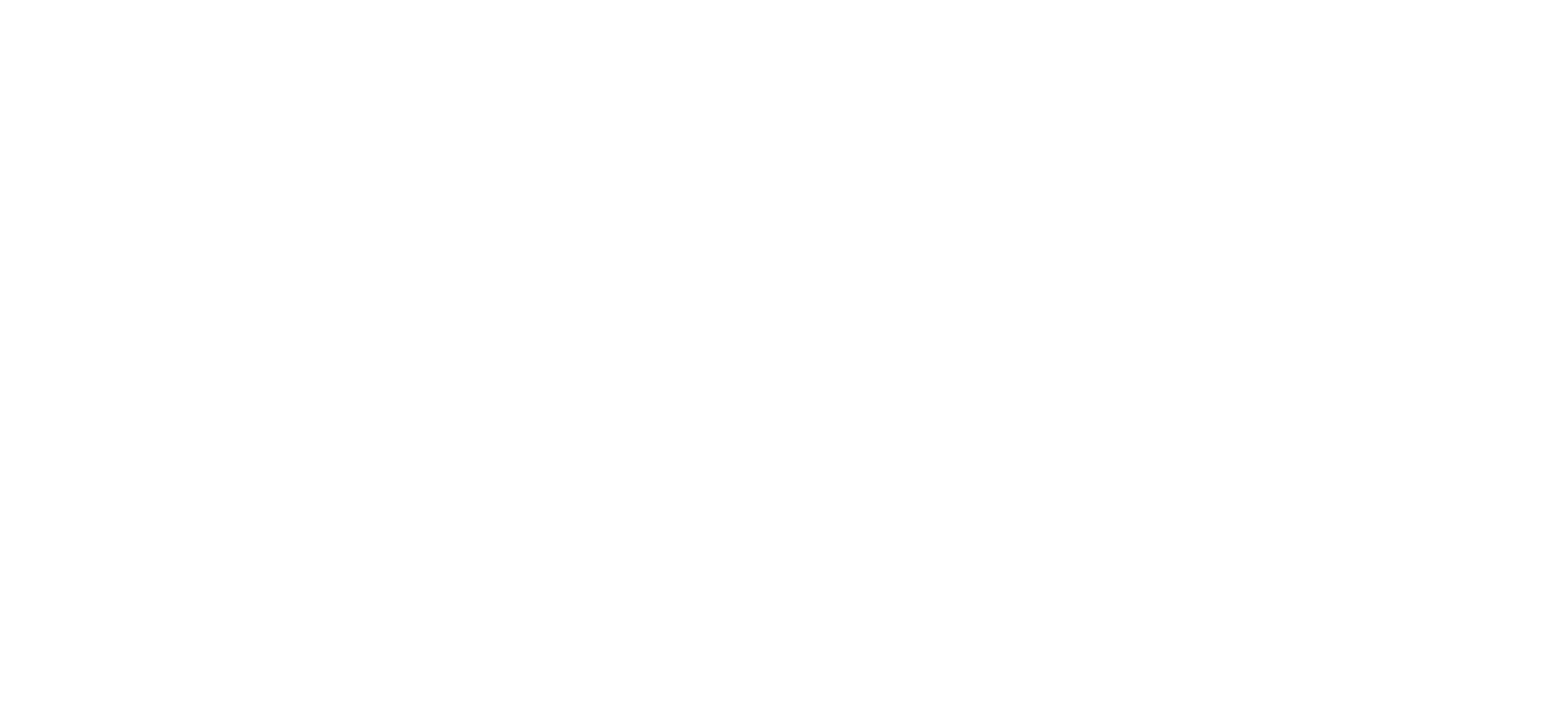
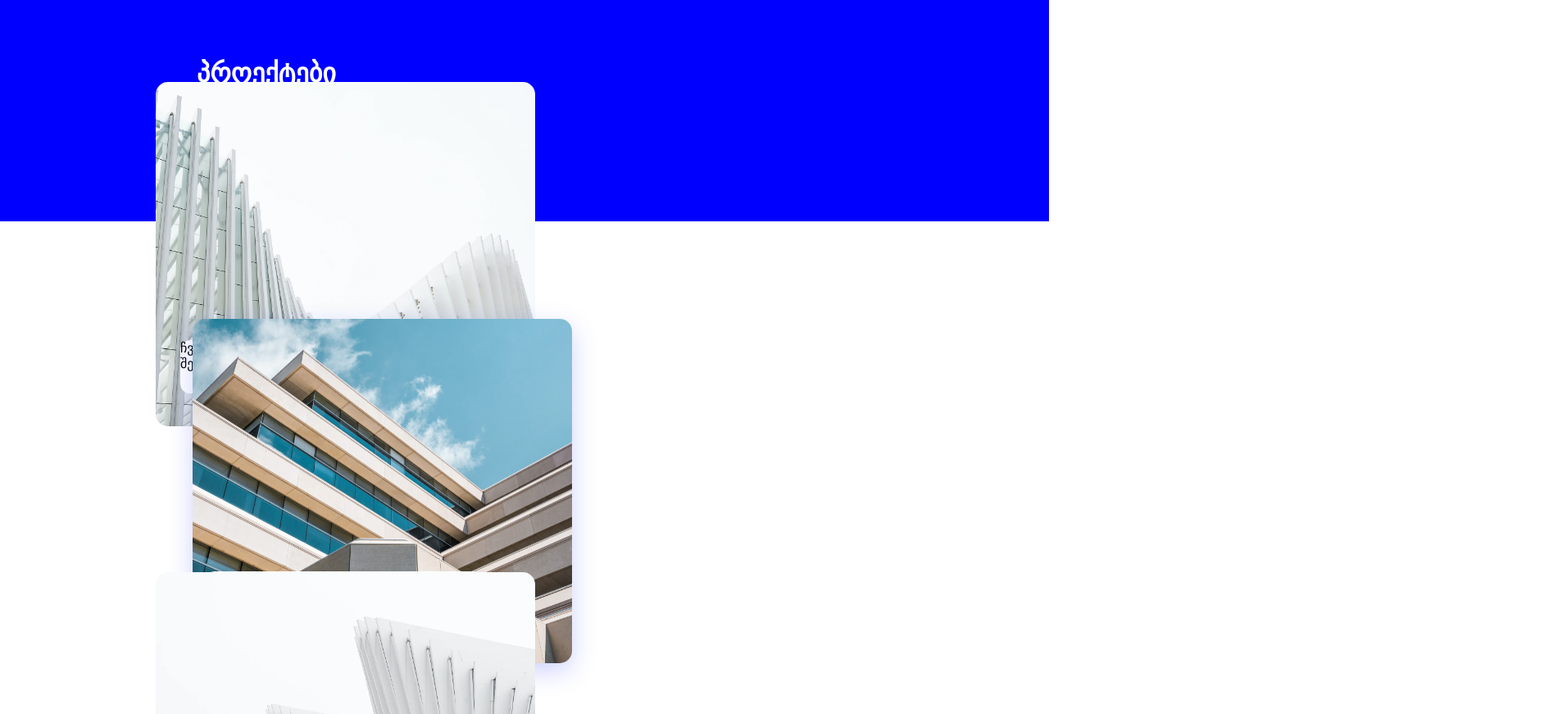
Before and after one commit to Effimowsky/davaleba-7, a plain HTML site: page index.html in a window 1280 px wide. Shown: the top 871 px of the page at 82% size, 1906 px wide, since content can reach past the window. Before the commit the page ends 800 px from the top, so only its background shows below. Drawn offline with Linux system fonts and the light colour scheme.

Commit message:
add styled section

```diff
--- a/index.html
+++ b/index.html
@@ -3,11 +3,46 @@
 <head>
 	<meta charset="utf-8">
 	<meta name="viewport" content="width=device-width, initial-scale=1">
+	<link rel="stylesheet" type="text/css" href="style.css">
 	<title> davaleba7</title>
 </head>
 <body>
 	<section>
-
+		<div class="title">
+			<h3> პროექტები</h3>
+		</div>
+			<div class="image-box d-inline-block">
+				<img class="image" src="images/photo1.png" alt="image">
+			<div>
+				<p class="position-text">
+					ჩვენი მიმდინარე პროექტი რომელიც შენდება დიდუბეში, წერეთლის 143 ნომერში
+				</p>
+			</div>
+		</div>
+			<div class="image-box d-inline-block">
+				<img class="image-2" src="images/photo2.png" alt="image">
+			<div>
+				<p class="position-text text-2">
+					ჩვენი მიმდინარე პროექტი რომელიც შენდება დიდუბეში, წერეთლის 143 ნომერში
+				</p>
+			</div>
+		</div>
+			<div class="image-box d-inline-block">
+				<img class="image" src="images/photo3.png" alt="image">
+			<div>
+				<p class="position-text">
+					ჩვენი მიმდინარე პროექტი რომელიც შენდება დიდუბეში, წერეთლის 143 ნომერში
+				</p>
+			</div>
+		</div>
+			<div class="image-box d-inline-block">
+				<img class="image" src="images/photo4.png" alt="image">
+			<div>
+				<p class="position-text">
+				ჩვენი მიმდინარე პროექტი რომელიც შენდება დიდუბეში, წერეთლის 143 ნომერში
+				</p>
+			</div>
+		</div>
 	</section>
 </body>
 </html>
--- a/style.css
+++ b/style.css
@@ -0,0 +1,55 @@
+/*reset css*/
+* {
+	margin: 0;
+	padding: 0;
+	box-sizing: border-box;
+	font-size: 100%;
+}
+.title {
+	background-color: blue;
+	width: 100%;
+	height: 270px;
+	color: #FFFFFF;
+}
+.title h3 {
+	margin: 70px 1496px 200px 240px;
+	font-size: 32px;
+	display: inline-block;
+}
+.image-box {
+	width: 463px;
+	height: 420px;
+	margin-left: 190px;
+	margin-top: -170px;
+	position: relative;
+}
+.image {
+	margin-right: 25px;
+}
+.d-inline-block {
+	display: inline-block;
+	margin-right: 25px;
+}
+.position-text {
+	position: absolute;
+	top: 315px;
+	bottom: 30px;
+	right: 74px;
+	left: 30px;
+	width: 339px;
+	height: 65px;
+	background-color: #FFFFFF;
+	border-radius: 12px;
+}
+.image-2 {
+	position: relative;
+}
+.text-2 {
+	position: absolute;
+	/*top: 28px;
+	right: 67px;
+	bottom: 29px;
+	left: 30px;*/
+	margin: 28px 67px 29px 30px;
+	color: #171717;
+}
```
Also changed, not shown: fonts/HelveticaNeue Bold.ttf (added), fonts/HelveticaNeue.woff (added), fonts/HelveticaNeue.woff2 (added), fonts/HelveticaNeueBold.woff (added), fonts/HelveticaNeueBold.woff2 (added), fonts/helveticaneue.ttf (added).
